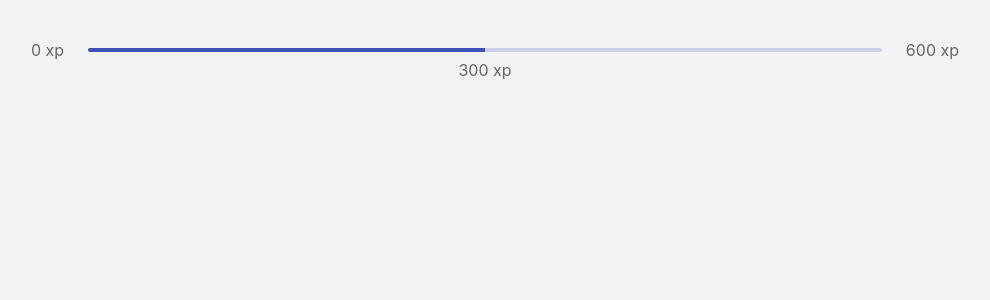
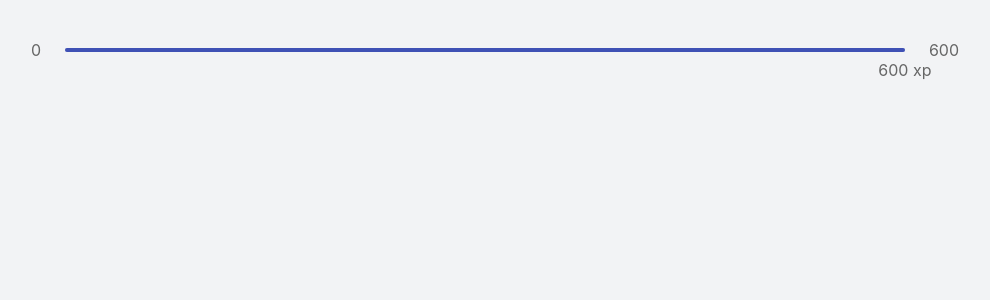
Before and after one commit to msoutto/stretch-it, an Angular app: page / in a window 1280 px wide. Shown: the top 300 px of the page, without its empty margins (145-1135 px from the left). Built offline with nearby package versions, Linux system fonts and the light colour scheme.

Commit message:
make use of variables for all data on exp bar

```diff
--- a/src/app/experience-bar/experience-bar.component.html
+++ b/src/app/experience-bar/experience-bar.component.html
@@ -1,8 +1,8 @@
 <header class="experience-bar">
-    <span>0 xp</span>
+    <span>{{minExp}}</span>
     <div>
         <mat-progress-bar mode="determinate" value="{{progress}}"></mat-progress-bar>
-        <span class="current-experience" style="left: {{progress}}%">300 xp</span>
+        <span class="current-experience" style="left: {{progress}}%">{{curExp}} xp</span>
     </div>
-    <span>600 xp</span>
+    <span>{{maxExp}}</span>
 </header>
--- a/src/app/experience-bar/experience-bar.component.ts
+++ b/src/app/experience-bar/experience-bar.component.ts
@@ -6,12 +6,24 @@ import { Component, OnInit } from '@angular/core';
   styleUrls: ['./experience-bar.component.scss']
 })
 export class ExperienceBarComponent implements OnInit {
-
-  progress: Number = 50;
+  minExp: number = 0;
+  maxExp: number = 600;
+  curExp: number = 600;
+  progress: number = 0;
 
   constructor() { }
 
   ngOnInit(): void {
+    this.progress = this.getProgress();
+  }
+
+  getProgress(): number {
+    let progress: number = 0;
+
+    if (this.curExp > 0)
+      progress = (this.curExp / this.maxExp) * 100;
+
+    return progress;
   }
 
 }
```
